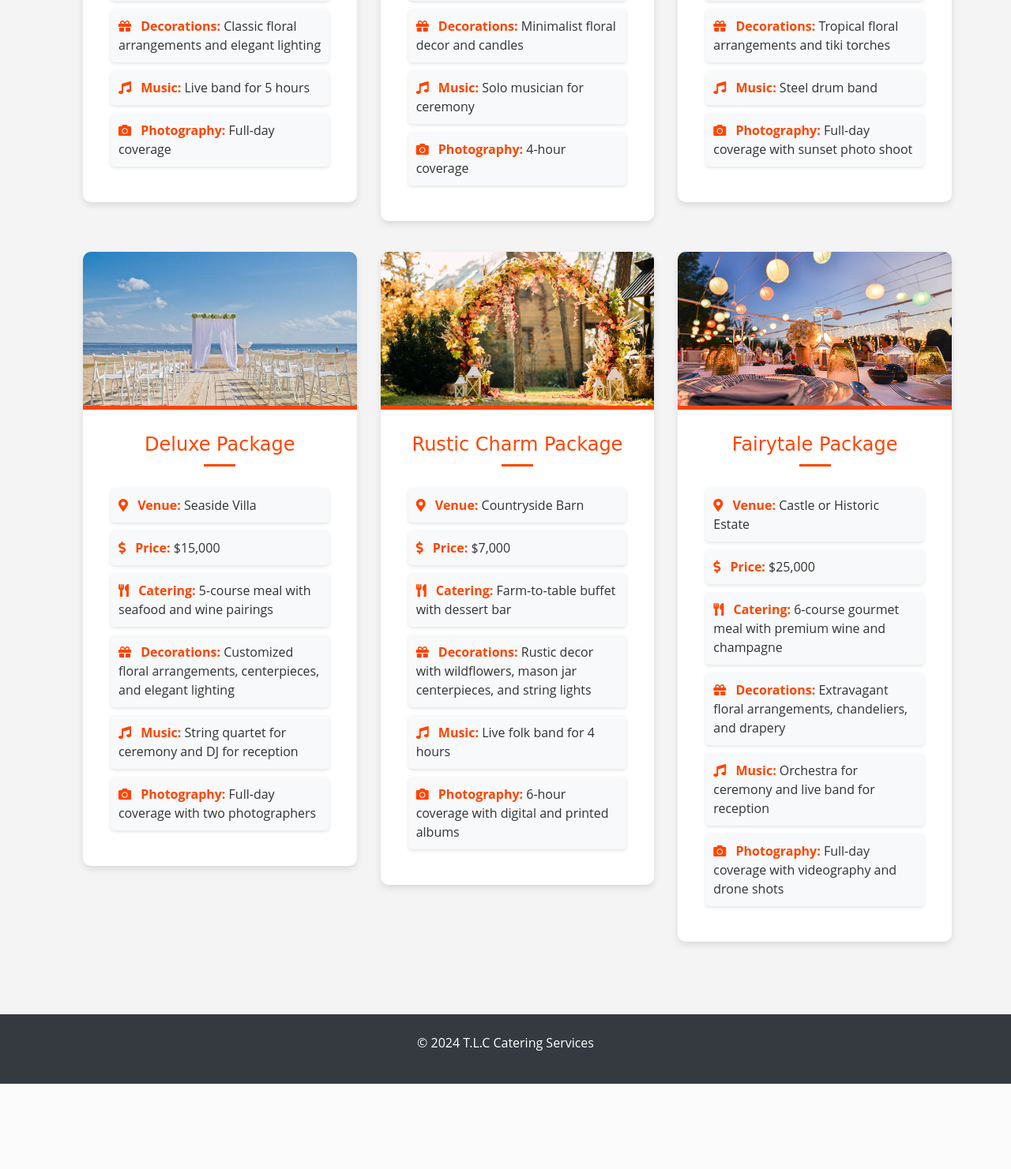
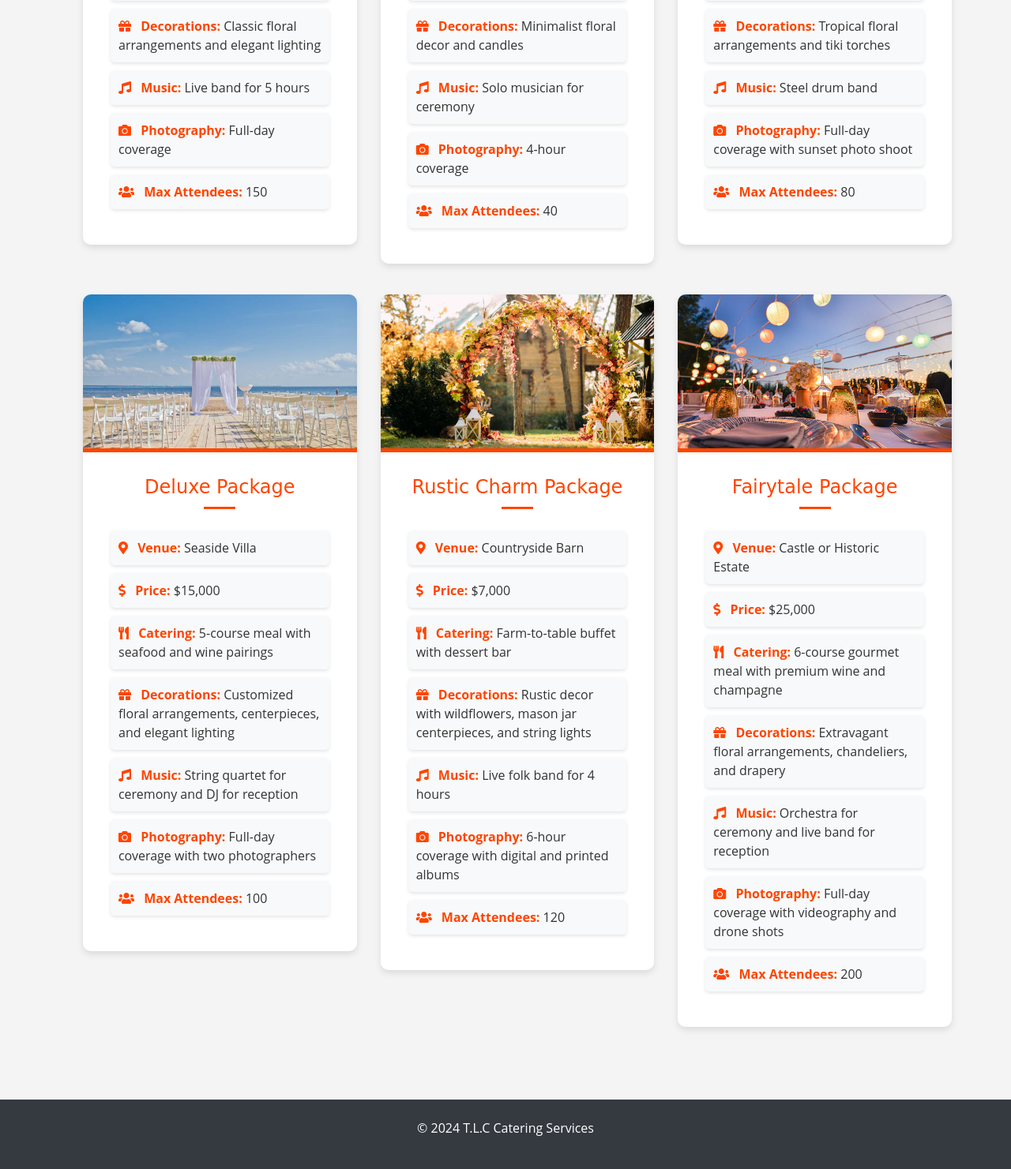
Before and after one commit to Tynoee/T.L.C_Catering_Company_Website, a Flask app: page /wedding-packages in a window 1280 px wide. Shown: the part 1064-2545 px from the top of the page at 79% size. Before the commit the page ends 2437 px from the top, so only its background shows below. Run offline with Flask 3, Linux system fonts and the light colour scheme; data comes from the database, SQL or seed files in the repository; both versions use the stored data as it was after the commit; some libraries are stand-ins or nearby versions.

Commit message:
Add max attendees to be displayed on packages

```diff
--- a/app.py
+++ b/app.py
@@ -205,6 +205,15 @@
         conn.close()
         return jsonify({'success': False, 'message': 'Invalid package ID'})
 
+    max_attendees = package['max_attendees']
+    if attendees > max_attendees:
+        conn.close()
+        return jsonify({
+            'success': False,
+            'message': f'Maximum number of attendees for this package is {max_attendees}.'
+            }), 400
+
+
     conn.execute(
         'INSERT INTO bookings (event_type, event_date, event_time, attendees, location, userID, packageID) VALUES (?, ?, ?, ?, ?, ?, ?)',
         (event_type, event_date, event_time, attendees, location, current_user.id, package_id)
@@ -245,7 +254,8 @@
                 name TEXT NOT NULL,
                 description TEXT NOT NULL,
                 type TEXT NOT NULL,
-                image TEXT NOT NULL
+                image TEXT NOT NULL,
+                max_attendees INTEGER NOT NULL DEFAULT 100
             )
         ''')
         conn.execute('''
@@ -271,20 +281,20 @@
 
         if existing_packages == 0:
             conn.executescript('''
-                INSERT INTO packages (name, description, type, image) VALUES
-                ('Classic Elegance Package', '<ul><li><b>Venue:</b> Grand Ballroom</li><li><b>Catering:</b> 4-course gourmet meal with wine</li><li><b>Decorations:</b> Classic floral arrangements and elegant lighting</li><li><b>Music:</b> Live band for 5 hours</li><li><b>Photography:</b> Full-day coverage</li><li><b>Additional Services:</b> Bridal suite, valet parking</li><li><b>Price:</b> $10,000</li></ul>', 'wedding', 'classic_elegance_package.jpg'),
-                ('Intimate Ceremony Package', '<ul><li><b>Venue:</b> Private Garden</li><li><b>Catering:</b> 3-course meal with champagne toast</li><li><b>Decorations:</b> Minimalist floral decor and candles</li><li><b>Music:</b> Solo musician for ceremony</li><li><b>Photography:</b> 4-hour coverage</li><li><b>Additional Services:</b> Wedding planner, transportation for couple</li><li><b>Price:</b> $5,000</li></ul>', 'wedding', 'intimate_ceremony_package.jpg'),
-                ('Destination Wedding Package', '<ul><li><b>Venue:</b> Beach Resort</li><li><b>Catering:</b> Seafood buffet with tropical cocktails</li><li><b>Decorations:</b> Tropical floral arrangements and tiki torches</li><li><b>Music:</b> Steel drum band</li><li><b>Photography:</b> Full-day coverage with sunset photo shoot</li><li><b>Additional Services:</b> Accommodation for couple, welcome dinner</li><li><b>Price:</b> $20,000</li></ul>', 'wedding', 'destination_wedding_package.jpg'),
-                ('Deluxe Package', '<ul><li><b>Venue:</b> Seaside Villa</li><li><b>Catering:</b> 5-course meal with seafood and wine pairings</li><li><b>Decorations:</b> Customized floral arrangements, centerpieces, and elegant lighting</li><li><b>Music:</b> String quartet for ceremony and DJ for reception</li><li><b>Photography:</b> Full-day coverage with two photographers</li><li><b>Videography:</b> Full-day coverage with drone footage</li><li><b>Additional Services:</b> On-site wedding coordinator, luxury transportation for bride and groom</li><li><b>Price:</b> $15,000</li></ul>', 'wedding', 'deluxe_package.jpg'),
-                ('Rustic Charm Package', '<ul><li><b>Venue:</b> Countryside Barn</li><li><b>Catering:</b> Farm-to-table buffet with dessert bar</li><li><b>Decorations:</b> Rustic decor with wildflowers, mason jar centerpieces, and string lights</li><li><b>Music:</b> Live folk band for 4 hours</li><li><b>Photography:</b> 6-hour coverage with digital and printed albums</li><li><b>Videography:</b> 4-hour coverage</li><li><b>Additional Services:</b> Hayride for guests, fire pit with s''mores station</li><li><b>Price:</b> $7,000</li></ul>', 'wedding', 'rustic_charm_package.jpg'),
-                ('Fairytale Package', '<ul><li><b>Venue:</b> Castle or Historic Estate</li><li><b>Catering:</b> 6-course gourmet meal with premium wine and champagne</li><li><b>Decorations:</b> Extravagant floral arrangements, chandeliers, and drapery</li><li><b>Music:</b> Orchestra for ceremony and live band for reception</li><li><b>Photography:</b> Full-day coverage with videography and drone shots</li><li><b>Additional Services:</b> Horse-drawn carriage, fireworks display, luxury accommodation for the couple</li><li><b>Price:</b> $25,000</li></ul>', 'wedding', 'fairytale_package.jpg'),
+                INSERT INTO packages (name, description, type, image, max_attendees) VALUES
+                ('Classic Elegance Package', '<ul><li><b>Venue:</b> Grand Ballroom</li><li><b>Catering:</b> 4-course gourmet meal with wine</li><li><b>Decorations:</b> Classic floral arrangements and elegant lighting</li><li><b>Music:</b> Live band for 5 hours</li><li><b>Photography:</b> Full-day coverage</li><li><b>Additional Services:</b> Bridal suite, valet parking</li><li><b>Price:</b> $10,000</li></ul>', 'wedding', 'classic_elegance_package.jpg', 150),
+                ('Intimate Ceremony Package', '<ul><li><b>Venue:</b> Private Garden</li><li><b>Catering:</b> 3-course meal with champagne toast</li><li><b>Decorations:</b> Minimalist floral decor and candles</li><li><b>Music:</b> Solo musician for ceremony</li><li><b>Photography:</b> 4-hour coverage</li><li><b>Additional Services:</b> Wedding planner, transportation for couple</li><li><b>Price:</b> $5,000</li></ul>', 'wedding', 'intimate_ceremony_package.jpg', 40),
+                ('Destination Wedding Package', '<ul><li><b>Venue:</b> Beach Resort</li><li><b>Catering:</b> Seafood buffet with tropical cocktails</li><li><b>Decorations:</b> Tropical floral arrangements and tiki torches</li><li><b>Music:</b> Steel drum band</li><li><b>Photography:</b> Full-day coverage with sunset photo shoot</li><li><b>Additional Services:</b> Accommodation for couple, welcome dinner</li><li><b>Price:</b> $20,000</li></ul>', 'wedding', 'destination_wedding_package.jpg', 80),
+                ('Deluxe Package', '<ul><li><b>Venue:</b> Seaside Villa</li><li><b>Catering:</b> 5-course meal with seafood and wine pairings</li><li><b>Decorations:</b> Customized floral arrangements, centerpieces, and elegant lighting</li><li><b>Music:</b> String quartet for ceremony and DJ for reception</li><li><b>Photography:</b> Full-day coverage with two photographers</li><li><b>Videography:</b> Full-day coverage with drone footage</li><li><b>Additional Services:</b> On-site wedding coordinator, luxury transportation for bride and groom</li><li><b>Price:</b> $15,000</li></ul>', 'wedding', 'deluxe_package.jpg', 100),
+                ('Rustic Charm Package', '<ul><li><b>Venue:</b> Countryside Barn</li><li><b>Catering:</b> Farm-to-table buffet with dessert bar</li><li><b>Decorations:</b> Rustic decor with wildflowers, mason jar centerpieces, and string lights</li><li><b>Music:</b> Live folk band for 4 hours</li><li><b>Photography:</b> 6-hour coverage with digital and printed albums</li><li><b>Videography:</b> 4-hour coverage</li><li><b>Additional Services:</b> Hayride for guests, fire pit with s''mores station</li><li><b>Price:</b> $7,000</li></ul>', 'wedding', 'rustic_charm_package.jpg', 120),
+                ('Fairytale Package', '<ul><li><b>Venue:</b> Castle or Historic Estate</li><li><b>Catering:</b> 6-course gourmet meal with premium wine and champagne</li><li><b>Decorations:</b> Extravagant floral arrangements, chandeliers, and drapery</li><li><b>Music:</b> Orchestra for ceremony and live band for reception</li><li><b>Photography:</b> Full-day coverage with videography and drone shots</li><li><b>Additional Services:</b> Horse-drawn carriage, fireworks display, luxury accommodation for the couple</li><li><b>Price:</b> $25,000</li></ul>', 'wedding', 'fairytale_package.jpg', 200),
 
-                ('Kids Fun Package', '<ul><li><b>Venue:</b> Indoor Play Center</li><li><b>Catering:</b> Pizza, snacks, and cake</li><li><b>Decorations:</b> Themed decorations (e.g., superheroes, princesses)</li><li><b>Entertainment:</b> Clown or magician, games</li><li><b>Party Favors:</b> Goodie bags with toys and candy</li><li><b>Price:</b> $500</li></ul>', 'birthday', 'kids_fun_package.jpg'),
-                ('Teen Bash Package', '<ul><li><b>Venue:</b> Private Party Room</li><li><b>Catering:</b> Buffet with snacks and soft drinks</li><li><b>Decorations:</b> Modern decor with a theme of choice</li><li><b>Entertainment:</b> DJ and dance floor, photo booth</li><li><b>Party Favors:</b> Customized items (e.g., T-shirts, hats)</li><li><b>Price:</b> $1,200</li></ul>', 'birthday', 'teen_bash_package.jpg'),
-                ('Adult Celebration Package', '<ul><li><b>Venue:</b> Banquet Hall</li><li><b>Catering:</b> 3-course meal with wine and cocktails</li><li><b>Decorations:</b> Elegant decor with centerpieces</li><li><b>Entertainment:</b> Live band or DJ, karaoke</li><li><b>Additional Services:</b> Bartender, event coordinator</li><li><b>Price:</b> $3,000</li></ul>', 'birthday', 'adult_celebration_package.jpg'),
-                ('Outdoor Adventure Package', '<ul><li><b>Venue:</b> Adventure Park</li><li><b>Catering:</b> BBQ picnic with snacks and cake</li><li><b>Decorations:</b> Outdoor-themed decorations and banners</li><li><b>Entertainment:</b> Guided adventure activities (zip-lining, rock climbing)</li><li><b>Party Favors:</b> Adventure gear (e.g., hats, water bottles)</li><li><b>Price:</b> $1,500</li></ul>', 'birthday', 'outdoor_adventure_package.jpg'),
-                ('Spa Day Package', '<ul><li><b>Venue:</b> Luxury Spa</li><li><b>Catering:</b> Light refreshments and birthday cake</li><li><b>Decorations:</b> Relaxing spa-themed decor with flowers and candles</li><li><b>Entertainment:</b> Spa treatments (massages, facials, manicures) for guests</li><li><b>Additional Services:</b> Personalized bathrobes for each guest</li><li><b>Price:</b> $2,000</li></ul>', 'birthday', 'spa_day_package.jpg'),
-                ('Movie Night Package', '<ul><li><b>Venue:</b> Private Theater or Home Setup</li><li><b>Catering:</b> Popcorn, snacks, soft drinks, and cake</li><li><b>Decorations:</b> Movie-themed decor with posters and banners</li><li><b>Entertainment:</b> Screening of favorite movies or a new release</li><li><b>Additional Services:</b> Red carpet entrance, photo ops with themed props</li><li><b>Price:</b> $800</li></ul>', 'birthday', 'movie_night_package.jpg');
+                ('Kids Fun Package', '<ul><li><b>Venue:</b> Indoor Play Center</li><li><b>Catering:</b> Pizza, snacks, and cake</li><li><b>Decorations:</b> Themed decorations (e.g., superheroes, princesses)</li><li><b>Entertainment:</b> Clown or magician, games</li><li><b>Party Favors:</b> Goodie bags with toys and candy</li><li><b>Price:</b> $500</li></ul>', 'birthday', 'kids_fun_package.jpg', 25),
+                ('Teen Bash Package', '<ul><li><b>Venue:</b> Private Party Room</li><li><b>Catering:</b> Buffet with snacks and soft drinks</li><li><b>Decorations:</b> Modern decor with a theme of choice</li><li><b>Entertainment:</b> DJ and dance floor, photo booth</li><li><b>Party Favors:</b> Customized items (e.g., T-shirts, hats)</li><li><b>Price:</b> $1,200</li></ul>', 'birthday', 'teen_bash_package.jpg', 50),
+                ('Adult Celebration Package', '<ul><li><b>Venue:</b> Banquet Hall</li><li><b>Catering:</b> 3-course meal with wine and cocktails</li><li><b>Decorations:</b> Elegant decor with centerpieces</li><li><b>Entertainment:</b> Live band or DJ, karaoke</li><li><b>Additional Services:</b> Bartender, event coordinator</li><li><b>Price:</b> $3,000</li></ul>', 'birthday', 'adult_celebration_package.jpg', 100),
+                ('Outdoor Adventure Package', '<ul><li><b>Venue:</b> Adventure Park</li><li><b>Catering:</b> BBQ picnic with snacks and cake</li><li><b>Decorations:</b> Outdoor-themed decorations and banners</li><li><b>Entertainment:</b> Guided adventure activities (zip-lining, rock climbing)</li><li><b>Party Favors:</b> Adventure gear (e.g., hats, water bottles)</li><li><b>Price:</b> $1,500</li></ul>', 'birthday', 'outdoor_adventure_package.jpg', 40),
+                ('Spa Day Package', '<ul><li><b>Venue:</b> Luxury Spa</li><li><b>Catering:</b> Light refreshments and birthday cake</li><li><b>Decorations:</b> Relaxing spa-themed decor with flowers and candles</li><li><b>Entertainment:</b> Spa treatments (massages, facials, manicures) for guests</li><li><b>Additional Services:</b> Personalized bathrobes for each guest</li><li><b>Price:</b> $2,000</li></ul>', 'birthday', 'spa_day_package.jpg', 20),
+                ('Movie Night Package', '<ul><li><b>Venue:</b> Private Theater or Home Setup</li><li><b>Catering:</b> Popcorn, snacks, soft drinks, and cake</li><li><b>Decorations:</b> Movie-themed decor with posters and banners</li><li><b>Entertainment:</b> Screening of favorite movies or a new release</li><li><b>Additional Services:</b> Red carpet entrance, photo ops with themed props</li><li><b>Price:</b> $800</li></ul>', 'birthday', 'movie_night_package.jpg', 30);
             ''')
             conn.commit()
         conn.close()
--- a/templates/birthday_packages.html
+++ b/templates/birthday_packages.html
@@ -58,6 +58,7 @@
                                 <div class="package-detail"><i class="fas fa-music"></i> <b>Entertainment:</b> {{ package['description'] | safe | regex_findall('<li><b>Entertainment:</b> (.*?)</li>') | first }}</div>
                                 <div class="package-detail"><i class="fas fa-gift"></i> <b>Party Favors:</b> {{ package['description'] | safe | regex_findall('<li><b>Party Favors:</b> (.*?)</li>') | first }}</div>
                                 <div class="package-detail"><i class="fas fa-dollar-sign"></i> <b>Price:</b> {{ package['description'] | safe | regex_findall('<li><b>Price:</b> (.*?)</li>') | first }}</div>
+                                <div class="package-detail"><i class="fas fa-users"></i> <b>Max Attendees:</b> {{ package['max_attendees'] }}</div>
                             </div>
                         </div>
                     </div>
--- a/templates/wedding_packages.html
+++ b/templates/wedding_packages.html
@@ -62,6 +62,7 @@
                                 <div class="package-detail"><i class="fas fa-gift"></i> <b>Decorations:</b> {{ package['description'] | safe | regex_findall('<li><b>Decorations:</b> (.*?)</li>') | first }}</div>
                                 <div class="package-detail"><i class="fas fa-music"></i> <b>Music:</b> {{ package['description'] | safe | regex_findall('<li><b>Music:</b> (.*?)</li>') | first }}</div>
                                 <div class="package-detail"><i class="fas fa-camera"></i> <b>Photography:</b> {{ package['description'] | safe | regex_findall('<li><b>Photography:</b> (.*?)</li>') | first }}</div>
+                                <div class="package-detail"><i class="fas fa-users"></i> <b>Max Attendees:</b> {{ package['max_attendees'] }}</div>
                             </div>
                         </div>
                     </div>
```
Also changed, not shown: bookings.db.
